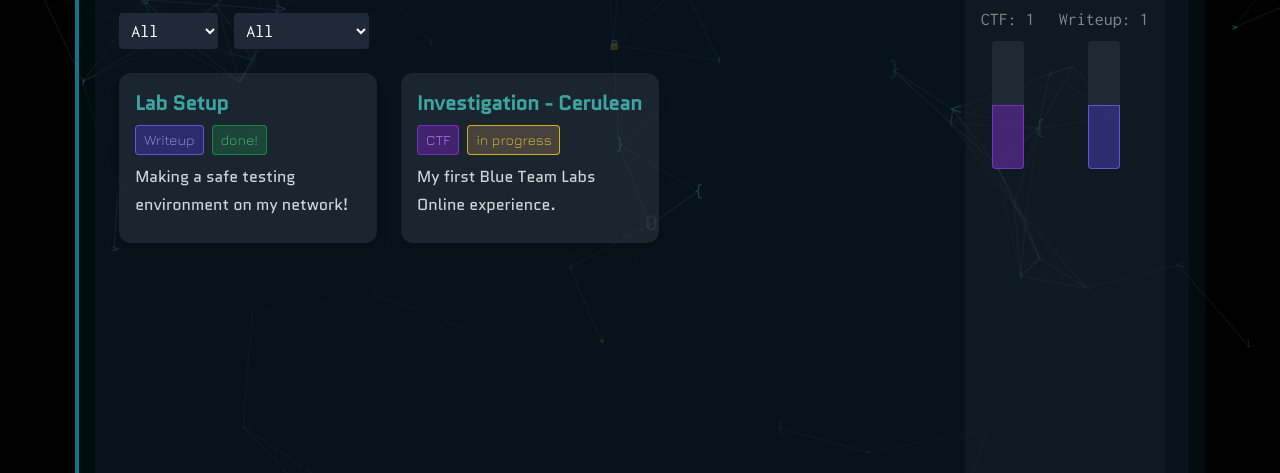
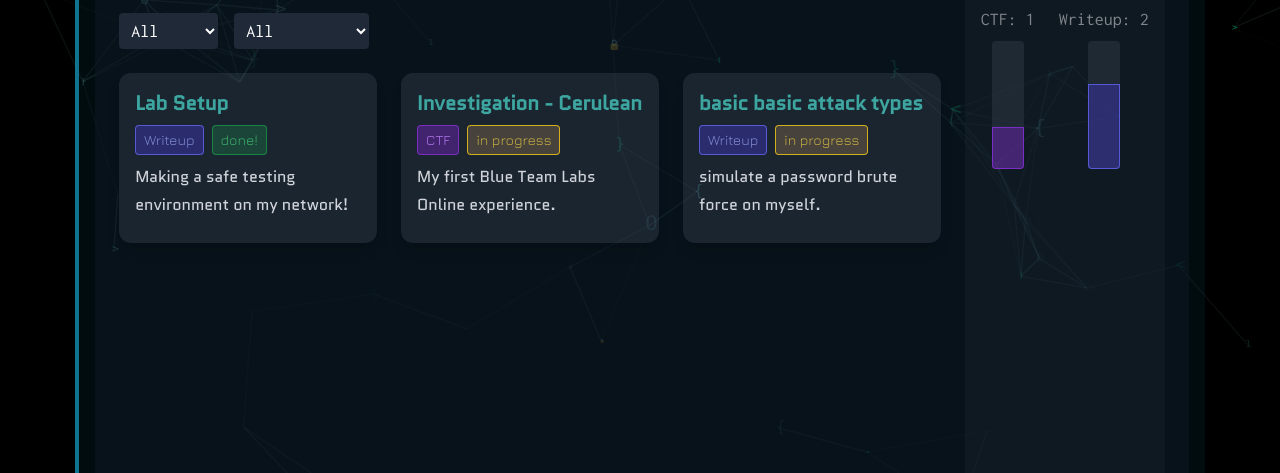
Before and after one commit to dysfunctional-illusionist/dys-illuverse-website, an Astro site: page /cybersec in a window 1280 px wide. Shown: the part 327-800 px from the top of the page. Built offline with nearby package versions, Linux system fonts and the light colour scheme; Astro itself is replaced by a stand-in of ours; a web font is replaced by a local one.

Commit message:
started cybersec/blog/3

```diff
--- a/src/components/cyber/dashboard.jsx
+++ b/src/components/cyber/dashboard.jsx
@@ -10,10 +10,10 @@ const labs = [
     type: 'CTF',
     description: 'My first Blue Team Labs Online experience.',
     status: 'in progress' },
-  // { id: 3, title: 'Network Forensics',
-  //   type: 'CTF',
-  //   description: 'Capture and analyze packets.',
-  //   status: 'Not Started' },
+  { id: 3, title: 'basic basic attack types',
+    type: 'Writeup',
+    description: 'simulate a password brute force on myself.',
+    status: 'in progress' },
   // { id: 4, title: 'Malware Analysis',
   //   type: 'Writeup',
   //   description: 'Deep dive into malware behavior.',
--- a/src/pages/cybersec/2.astro
+++ b/src/pages/cybersec/2.astro
@@ -61,7 +61,7 @@ const lab = {
     }
 
   ],
-  nextLabUrl: "/cybersec",
+  nextLabUrl: "/cybersec/3",
 }
 
 ---
--- /dev/null
+++ b/src/pages/cybersec/3.astro
@@ -0,0 +1,37 @@
+---
+import ThemeLayout from "@layouts/CybersecTheme.astro";
+import Layout from "@layouts/CyberlabLayout.astro";
+
+const lab = {
+  id: 3,
+  title: "basic basic attack types",
+  date: "15-September-2025",
+  category: "Attacks & SIEM",
+  objective: "Brute force some attacks and watch them pop up on Splunk :)",
+  steps: [
+    {
+      description: "The lab setup needs its 'victim' machine to be monitored to forward its logs to Splunk. We're gonna use the Splunk Universal Forwarder for this - Splunk won't let me login from the VM's web browsers, so I downloaded it outside, downloaded OpenSSH again. (I allow it through the firewall, but it should be ok because in order to SSH in it'll ask for my login details.)",
+      image: "/assets/labs/3/ssh-setup.png",
+    }, {
+      description: "here's our PuTTY command again (replace single ' with double quotes)",
+      code: "pscp 'C:\\Users\\jessr\\Downloads\\shared\\splunkforwarder-10.0.0-windows-x64.msi' rui@192.168.0.48:C:\\Users\\rui\\Downloads",
+    }, {
+      description: "Now we setup to forward to our ubuntu server's static IP address (indexer? that's me!!! the ubuntu VM!)",
+      image: "/assets/labs/3/thatsme.png",
+    },
+  ],
+  notes: [
+  ],
+  sources: [
+  ],
+  nextLabUrl: "/cybersec",
+}
+
+---
+
+<meta charset="UTF-8" />
+<ThemeLayout>
+	<Layout lab={lab}>
+
+    </Layout>
+</ThemeLayout>
```
